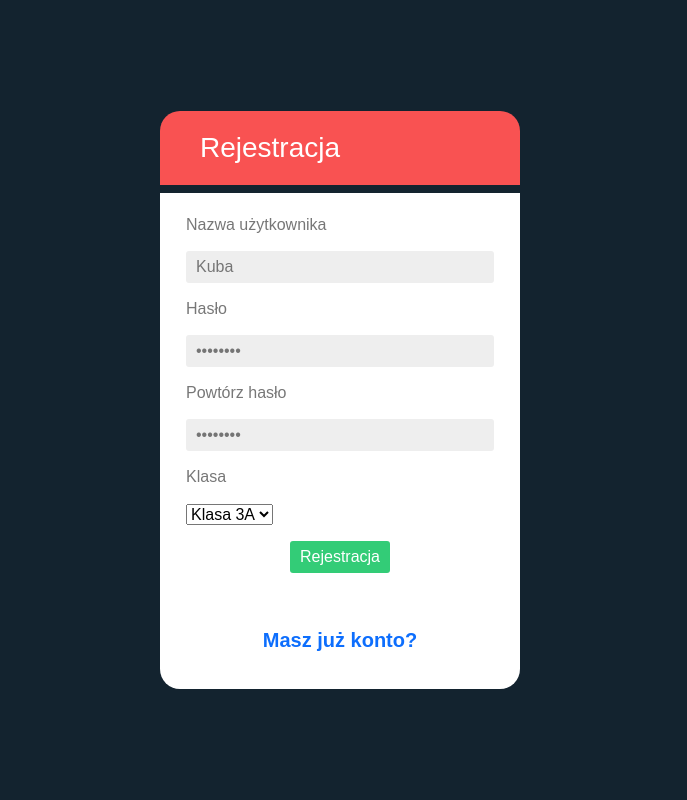
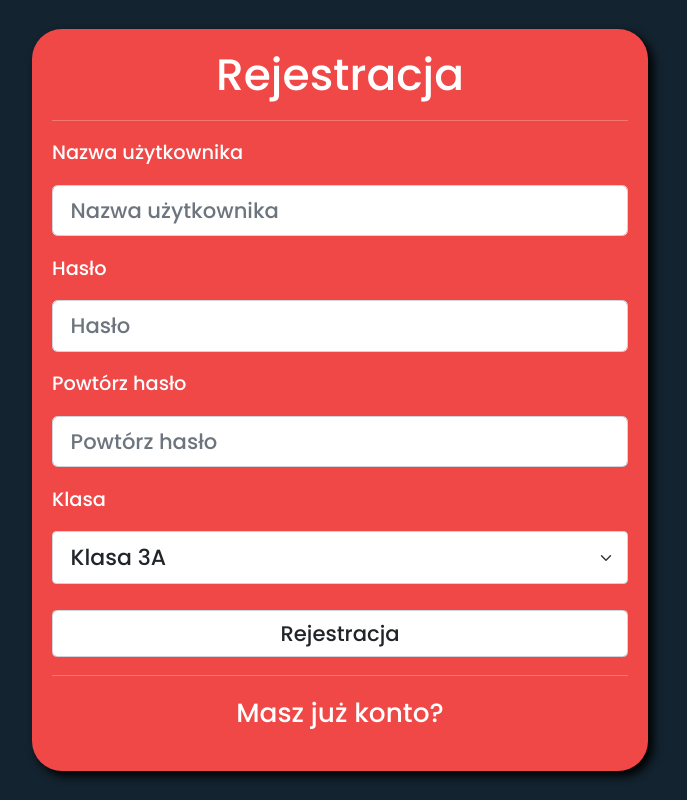
Before and after one commit to Zeraye/zoomlinks, a Django app: page /rejestracja/ in a window 1280 px wide. Shown: the whole page, without its empty margins (300-987 px from the left). Run offline with Django 3.2, Linux system fonts and the light colour scheme; some libraries are stand-ins or nearby versions.

Commit message:
login and signup page graphic update

```diff
--- a/accounts/templates/accounts/signup.html
+++ b/accounts/templates/accounts/signup.html
@@ -7,53 +7,44 @@
 {% block title %}Rejestracja{% endblock %}
 
 {% block body %}
-<form class="form" method="POST">
-    {% csrf_token %}
+<div class="outer">
+    <div class="middle">
+        <div class="login">
+            <form method="POST">
+                {% csrf_token %}
+                    <h1 class="title">Rejestracja</h1>
 
-    <body class="align">
-
-        <div class="grid">
-
-            <div id="login">
-
-                <h2><span class="fontawesome-lock"></span>Rejestracja</h2>
-
-                <fieldset>
+                    <hr>
 
                     <p><label for="username">Nazwa użytkownika</label></p>
-                    <p><input id="username" type="text" name="username" maxlength="20" placeholder="Kuba" required></p>
+                    <p><input class="form-control form-control-lg" id="username" type="text" name="username" maxlength="20" placeholder="Nazwa użytkownika" required></p>
 
                     <p><label for="password1">Hasło</label></p>
-                    <p><input id="password1" type="password" name="password1" maxlength="20" placeholder="••••••••" required></p>
+                    <p><input class="form-control form-control-lg" id="password1" type="password" name="password1" maxlength="20" placeholder="Hasło" required></p>
 
                     <p><label for="password2">Powtórz hasło</label></p>
-                    <p><input id="password2" type="password" name="password2" maxlength="20" placeholder="••••••••" required></p>
+                    <p><input class="form-control form-control-lg" id="password2" type="password" name="password2" maxlength="20" placeholder="Powtórz hasło" required></p>
 
                     <p><label for="class_name">Klasa</label></p>
-                    <p><select id="class_name" name="class_name" required>
+                    <p><select id="class_name" name="class_name" class="form-select form-select-lg mb-4" required>
                         <option value="slo3a">Klasa 3A</option>
                     </select></p>
 
-                    {% if form.errors %}
-                        <p class="error">
-                            Możliwe problemy:<br>
-                            Hasła nie są identyczne lub za słabe.<br>
-                            Nazwa użytkownika jest zajęta.<br>
-                            Spróbuj ponownie.
-                        </p>
-                    {% endif %}
 
-                    <p><input type="submit" value="Rejestracja"></p>
-                    <br>
-                    <p><a style="text-decoration:none;font-size:20px;font-weight:600;" href="{% url 'accounts:login' %}"><p style="text-align:center;">Masz już konto?</p></a></p>
+                <p class="errors">
+                    {{form.username.errors}}
+                    {{form.password1.errors}}
+                    {{form.password2.errors}}
+                    {{form.class_name.errors}}
+                </p>
 
+                <input class="form-control" type="submit" value="Rejestracja"/>
 
-                </fieldset>
+                <hr>
 
-            </div>
-
+                <p class="bottom"><a href="{% url 'accounts:login' %}">Masz już konto?</a></p>
+            </form>
         </div>
-
-    </body>
-</form>
+    </div>
+</div>
 {% endblock %}
--- a/profiles/views.py
+++ b/profiles/views.py
@@ -7,7 +7,7 @@ from django import forms
 from django.urls import reverse
 from current_lesson.views import current_lesson
 
-@login_required(login_url='/logowanie/')
+@login_required(login_url='/rejestracja/')
 def settings(request):
     def subject_saving(request, subject):
         try:
@@ -33,7 +33,7 @@ def settings(request):
         form = SettingsForm()
     return render(request, 'profiles/settings.html', {'form': form})
 
-@login_required(login_url='/logowanie/')
+@login_required(login_url='/rejestracja/')
 def myclass(request):
     if request.user.class_name == 'slo3a':
         plan = [
--- a/static/css/accounts/master.css
+++ b/static/css/accounts/master.css
@@ -1,93 +1,59 @@
-@import url(http://weloveiconfonts.com/api/?family=fontawesome);
-@import url(https://meyerweb.com/eric/tools/css/reset/reset.css);
-
- [class*="fontawesome-"]:before {
-	 font-family: 'FontAwesome', sans-serif;
-}
-/* ---------- GENERAL ---------- */
- * {
-	 box-sizing: inherit;
-}
- html {
-	 box-sizing: border-box;
-	 height: 100%;
-}
- body {
-	 background: #13232f;
-	 color: #000;
-	 font-family: 'Varela Round', sans-serif;
-	 line-height: 1.5;
-	 margin: 0;
-	 min-height: 100%;
-}
- input {
-	 background-image: none;
-	 border: none;
-	 font: inherit;
-	 margin: 0;
-	 padding: 0;
-	 transition: all 0.3s;
+body, html {
+    background-color: #13232f;
+    font-family: 'Poppins', sans-serif;
+    color: white;
+    user-select: none;
+    font-size: 1.1rem;
 }
 
-/* ---------- ALIGN ---------- */
- .align {
-	 align-items: center;
-	 display: flex;
-	 flex-direction: column;
-	 justify-content: center;
+.title {
+    text-align: center;
 }
-/* ---------- GRID ---------- */
- .grid {
+
+.outer {
+    display: table;
+    position: absolute;
+    top: 0;
+    left: 0;
+    height: 100%;
+    width: 100%;
+}
+
+.middle {
+    display: table-cell;
+    vertical-align: middle;
+}
+
+.login {
     margin-left: auto;
     margin-right: auto;
-	 max-width: 90%;
-	 width: 400px;
+    width: 35rem;
+    background-color: #f04747;
+    border-radius: 30px;
+    padding: 20px;
+    box-shadow: 5px 5px 10px black;
 }
-/* ---------- LOGIN ---------- */
- #login h2 {
-	 background: #f95252;
-	 border-radius: 20px 20px 0 0;
-	 color: #fff;
-	 font-size: 28px;
-	 padding: 20px 26px;
-}
- #login h2 span[class*="fontawesome-"] {
-	 margin-right: 14px;
-}
- #login fieldset {
-	 background: #fff;
-	 border-radius: 0 0 20px 20px;
-	 padding: 20px 26px;
-}
- #login fieldset p {
-	 color: #777;
-	 margin-bottom: 14px;
-}
- #login fieldset p:last-child {
-	 margin-bottom: 0;
-}
- #login fieldset input {
-	 border-radius: 3px;
-}
- #login fieldset input[type="text"], #login fieldset input[type="password"] {
-	 background: #eee;
-	 color: #777;
-	 padding: 4px 10px;
+
+@media screen and (max-width: 800px) {
+    .login {
         width: 100%;
     }
- #login fieldset input[type="submit"] {
-	 background: #3c7;
-	 color: #fff;
-	 display: block;
-	 margin: 0 auto;
-	 padding: 4px 0;
-	 width: 100px;
-}
- #login fieldset input[type="submit"]:hover {
-	 background: #28ad63;
 }
 
-.error {
-    font-size: 15px;
+.form-control {
+    font-size: 1.2rem;
+}
+
+.bottom {
     text-align: center;
+    font-size: 1.5rem;
 }
+
+a, a:hover {
+    text-decoration: none;
+    color: #ffffff;
+}
+
+a:hover {
+    color: #dddddd;
+}
--- a/zoomlinks/settings.py
+++ b/zoomlinks/settings.py
@@ -114,7 +114,7 @@ AUTH_PASSWORD_VALIDATORS = [
 # Internationalization
 # https://docs.djangoproject.com/en/3.1/topics/i18n/
 
-LANGUAGE_CODE = 'en-us'
+LANGUAGE_CODE = 'pl'
 
 TIME_ZONE = 'Europe/Warsaw'
 
```
Also changed, not shown: accounts/templates/accounts/login.html (+19 -27 lines). Lines whose indentation alone changed are shown as unchanged.
